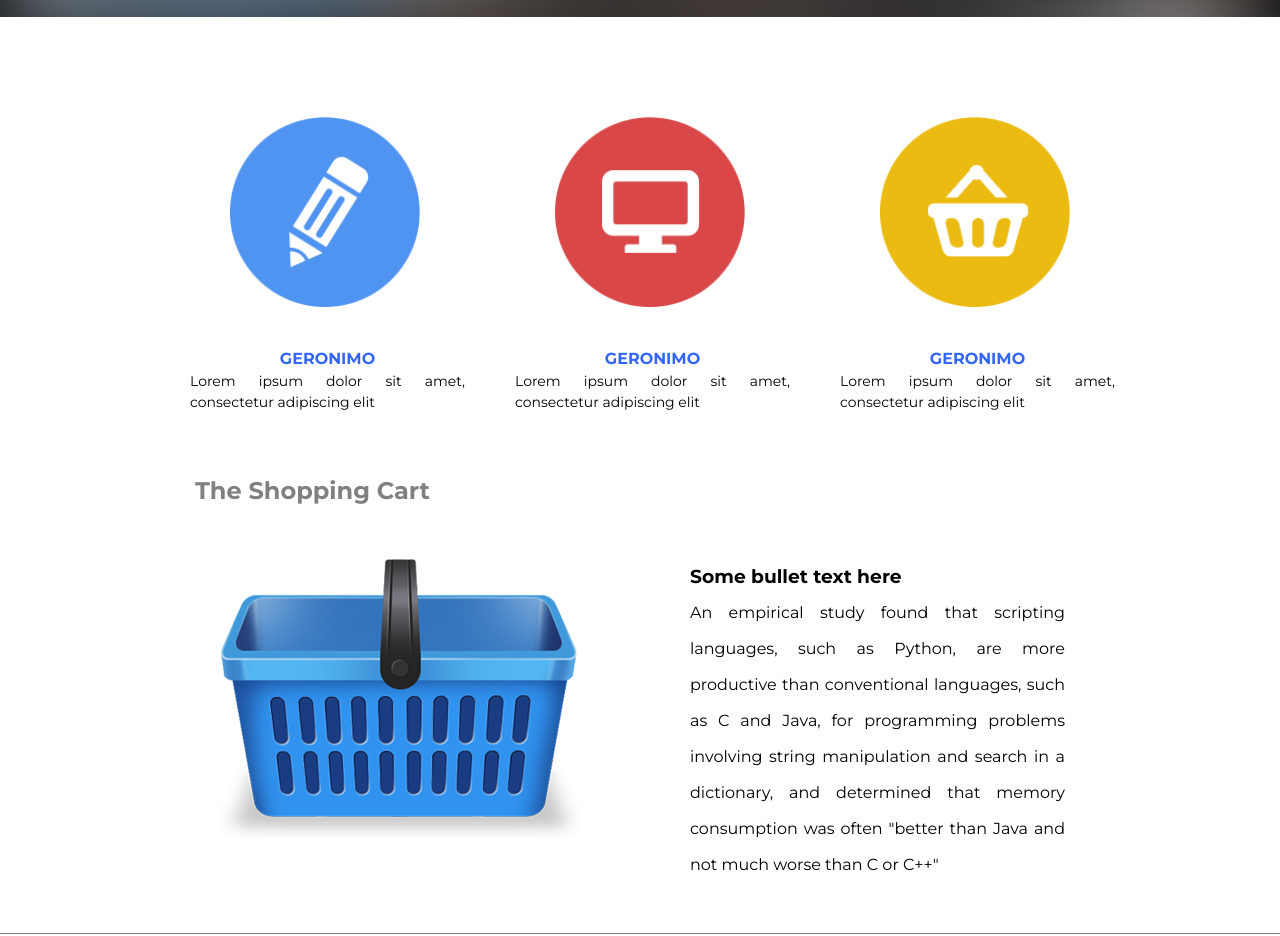
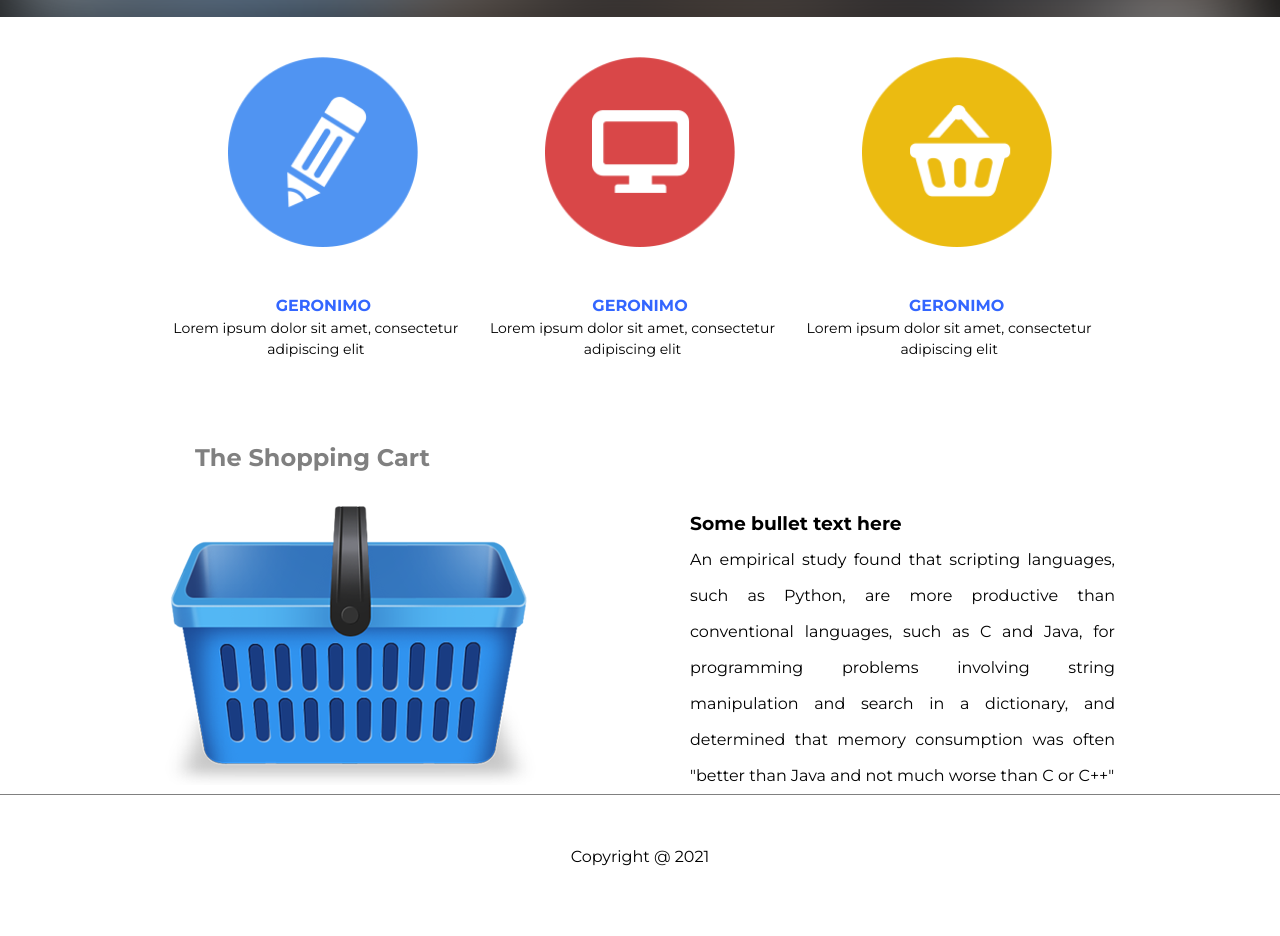
Before and after one commit to katefeline/lesson-7-1, a plain HTML site: page index.html in a window 1280 px wide. Shown: the part 579-1515 px from the top of the page. Drawn offline with Linux system fonts and the light colour scheme.

Commit message:
modifications uncluding removing paddings and margins

```diff
--- a/css/style.css
+++ b/css/style.css
@@ -135,11 +135,17 @@ p {
 
 .main__section__products {
     display: flex;
+    margin-bottom: 50px;
 }
 
 .main__section__item {
-    padding: 60px 25px;
     text-align: center;
+    justify-content: space-between;
+    max-width: 950px;
+}
+
+.main__section__image img {
+    display: inline-block;
 }
 
 .main__section__item:last-child {
@@ -153,6 +159,9 @@ p {
 
 .main__section__item p {
     font-size: 14px;
+    padding-right: 15px;
+    padding-bottom: 30px;
+    text-align: center;
 }
 
 .main__section__item img {
@@ -162,13 +171,13 @@ p {
 
 .main__section__content {
     display: flex;
-    margin: 50px;
 }
 
 .main__wrapper h2 {
     font-size: 24px;
     color: gray;
     padding-left: 30px;
+    margin-bottom: 30px;
 }
 
 .main__cart {
--- a/index.html
+++ b/index.html
@@ -66,7 +66,9 @@
         <div class="main__wrapper">
             <div class="main__section__products">
                 <div class="main__section__item">
-                    <img src="./img/img6.png" alt="Alternate Text" />
+                    <div class="main__section__image">
+                        <img src="./img/img6.png" alt="Alternate Text" />
+                    </div>
                     <h4>
                         Geronimo
                     </h4>
@@ -75,7 +77,10 @@
                     </p>
                 </div>
                 <div class="main__section__item">
-                    <img src="./img/img5.png" alt="Alternate Text" />
+                    <div class="main__section__image">
+                        <img src="./img/img5.png" alt="Alternate Text" />
+                    </div>
+
                     <h4>
                         Geronimo
                     </h4>
@@ -84,7 +89,9 @@
                     </p>
                 </div>
                 <div class="main__section__item">
-                    <img src="./img/img4.png" alt="Alternate Text" />
+                    <div class="main__section__image">
+                        <img src="./img/img4.png" alt="Alternate Text" />
+                    </div>
                     <h4>
                         Geronimo
                     </h4>
```
